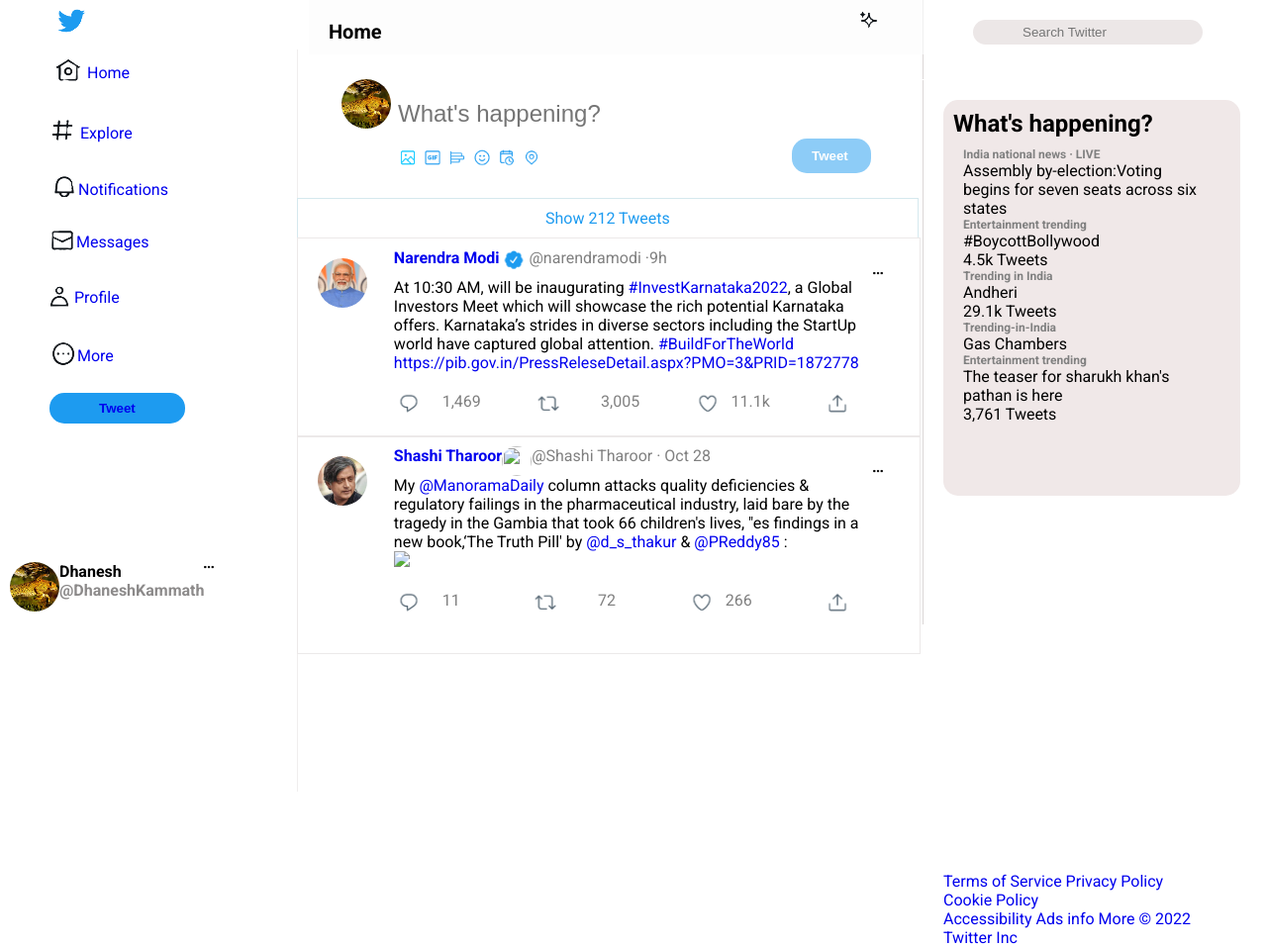
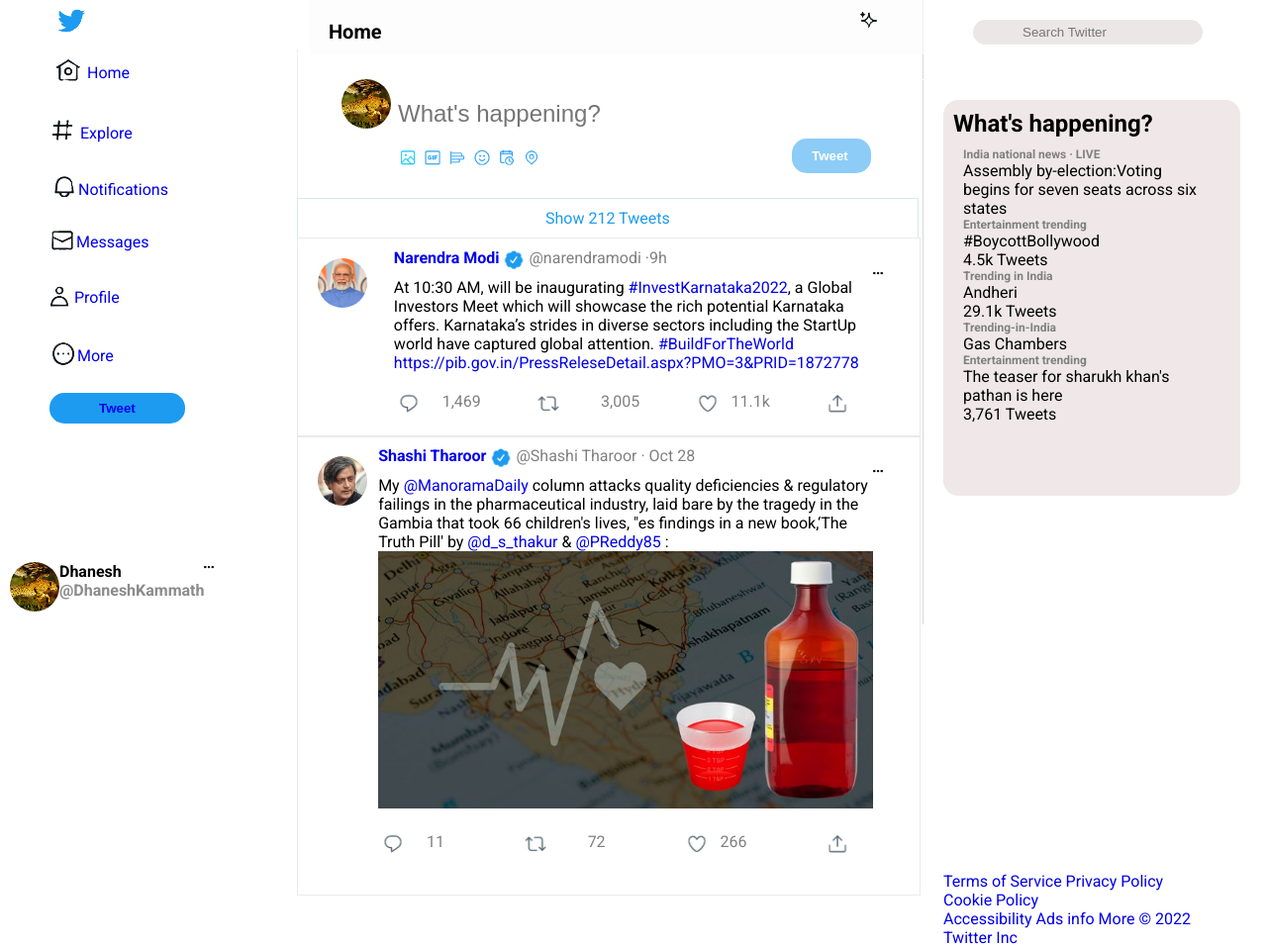
Before and after one commit to dhaneshed/SecondProject, a plain HTML site: page index.html in a window 1280 px wide. Shown: the whole page at 99% size. Drawn offline with Linux system fonts and the light colour scheme; the site is published under a folder, as on GitHub Pages, so addresses that start at the root find nothing.

Commit message:
Update index.html

```diff
--- a/index.html
+++ b/index.html
@@ -164,7 +164,7 @@
       <div class="text-section">
        <div class="text-top-section">
         <p class="author-name"><a href="https://twitter.com/ShashiTharoor" target="_blank">Shashi Tharoor</a></p>
-        <img class="twitter-verified-icon" src="/twitter-verified.png">
+        <img class="twitter-verified-icon" src="twitter-verified.png">
         <p class="twitter-info">@Shashi Tharoor	&#183; Oct 28</p>
        </div>
        <div>
@@ -173,7 +173,7 @@
          &
         <a href="https://twitter.com/Preddy85" target="_blank">@PReddy85</a>
         :</p>
-        <a href="https://www.onmanorama.com/news/tharoor-line/2022/10/28/india-drug-makers-cough-syrup-gambia-deaths.html" target="_blank"><img class="article" src="/manorameonline.jpeg"></a>
+        <a href="https://www.onmanorama.com/news/tharoor-line/2022/10/28/india-drug-makers-cough-syrup-gambia-deaths.html" target="_blank"><img class="article" src="manorameonline.jpeg"></a>
        </div>
        <div class="tweet-icon-container">
         <div class="reply-container">
```
